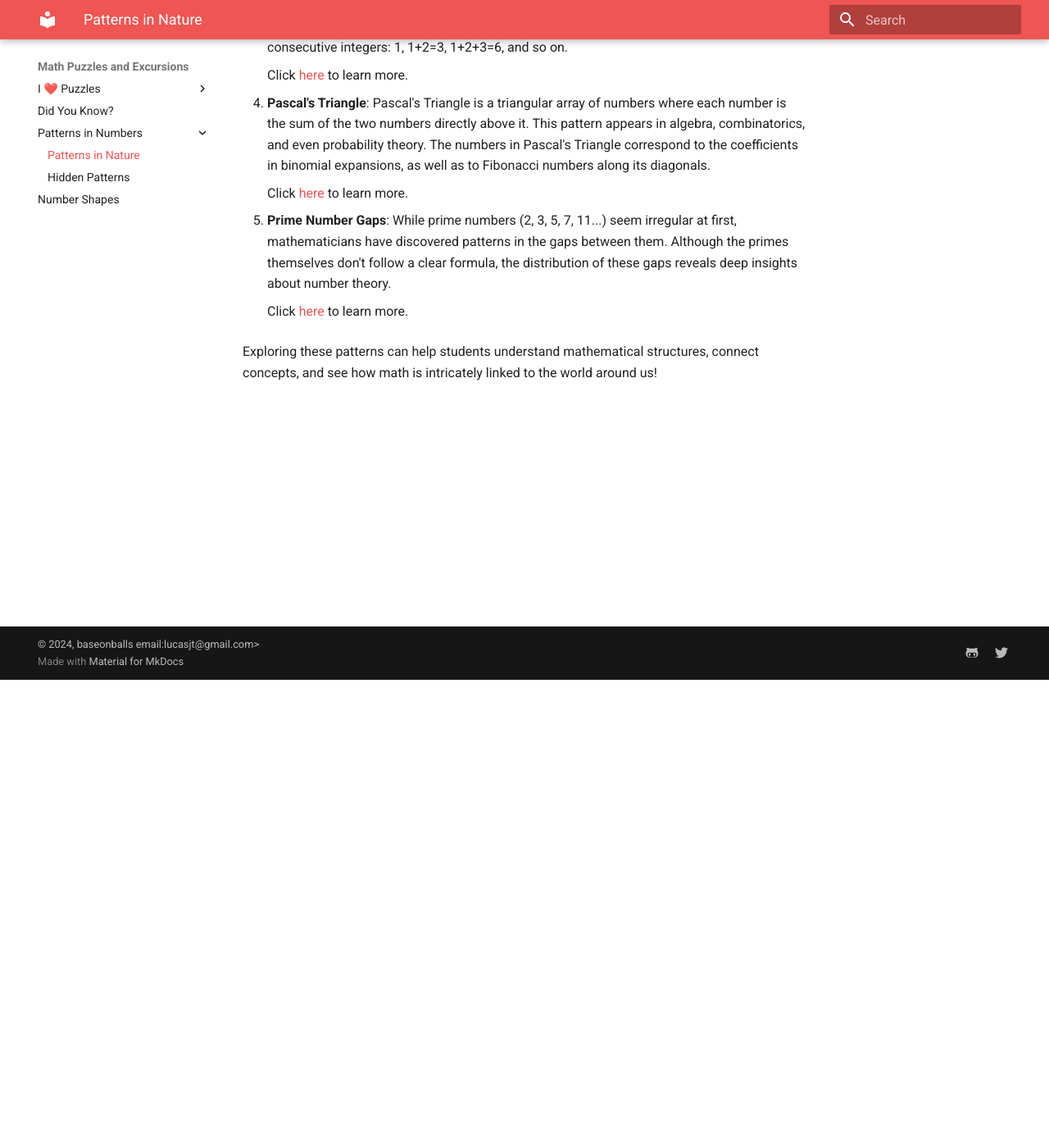
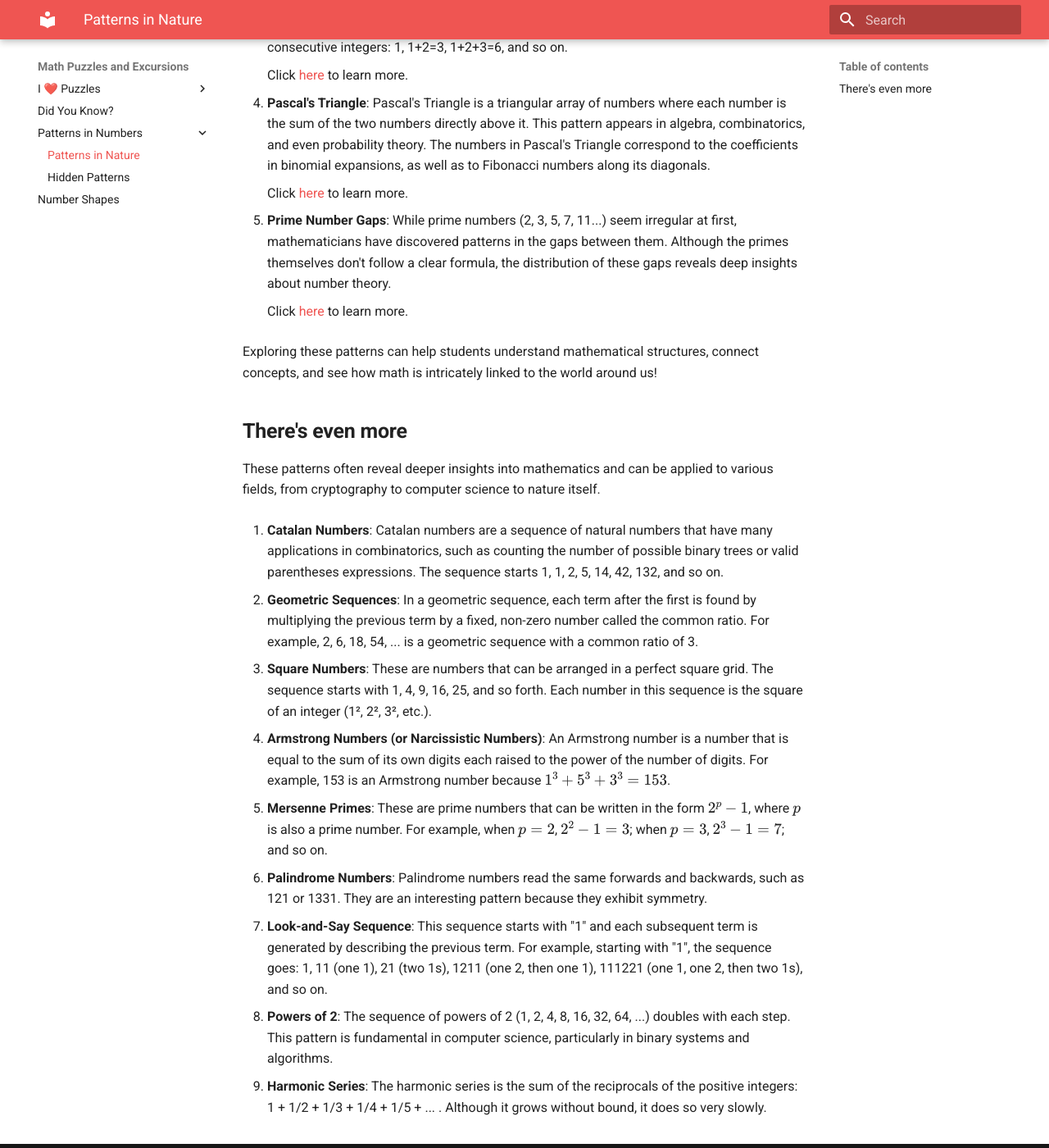
Before and after one commit to baseonballs/mpower-sitedocs, an MkDocs documentation site: the page built from site-docs/mathematics/patterns/index.md, in a window 1280 px wide and 1400 px high, scrolled down 571 px. Shown: the whole window at 82% size. Built offline with MkDocs 1.6.1 and Material for MkDocs 9.7.7, drawn with Linux system fonts in a browser that asks for light colours; formulas are drawn with MathJax 3.

Commit message:
number patterns

```diff
--- a/site-docs/mathematics/patterns/index.md
+++ b/site-docs/mathematics/patterns/index.md
@@ -23,3 +23,25 @@ Patterns in numbers are fascinating because they often reveal underlying structu
     Click [here](./pascal_triangle.md) to learn more.
 
 Exploring these patterns can help students understand mathematical structures, connect concepts, and see how math is intricately linked to the world around us!
+
+## **There's even more**
+
+These patterns often reveal deeper insights into mathematics and can be applied to various fields, from cryptography to computer science to nature itself.
+
+1. **Catalan Numbers**: Catalan numbers are a sequence of natural numbers that have many applications in combinatorics, such as counting the number of possible binary trees or valid parentheses expressions. The sequence starts 1, 1, 2, 5, 14, 42, 132, and so on.
+
+2. **Geometric Sequences**: In a geometric sequence, each term after the first is found by multiplying the previous term by a fixed, non-zero number called the common ratio. For example, 2, 6, 18, 54, ... is a geometric sequence with a common ratio of 3.
+
+3. **Square Numbers**: These are numbers that can be arranged in a perfect square grid. The sequence starts with 1, 4, 9, 16, 25, and so forth. Each number in this sequence is the square of an integer (1², 2², 3², etc.).
+
+4. **Armstrong Numbers (or Narcissistic Numbers)**: An Armstrong number is a number that is equal to the sum of its own digits each raised to the power of the number of digits. For example, 153 is an Armstrong number because \(1^3 + 5^3 + 3^3 = 153\).
+
+5. **Mersenne Primes**: These are prime numbers that can be written in the form \(2^p - 1\), where \(p\) is also a prime number. For example, when \(p = 2\), \(2^2 - 1 = 3\); when \(p = 3\), \(2^3 - 1 = 7\); and so on.
+
+6. **Palindrome Numbers**: Palindrome numbers read the same forwards and backwards, such as 121 or 1331. They are an interesting pattern because they exhibit symmetry.
+
+7. **Look-and-Say Sequence**: This sequence starts with "1" and each subsequent term is generated by describing the previous term. For example, starting with "1", the sequence goes: 1, 11 (one 1), 21 (two 1s), 1211 (one 2, then one 1), 111221 (one 1, one 2, then two 1s), and so on.
+
+8. **Powers of 2**: The sequence of powers of 2 (1, 2, 4, 8, 16, 32, 64, ...) doubles with each step. This pattern is fundamental in computer science, particularly in binary systems and algorithms.
+
+9. **Harmonic Series**: The harmonic series is the sum of the reciprocals of the positive integers: 1 + 1/2 + 1/3 + 1/4 + 1/5 + ... . Although it grows without bound, it does so very slowly.
```
